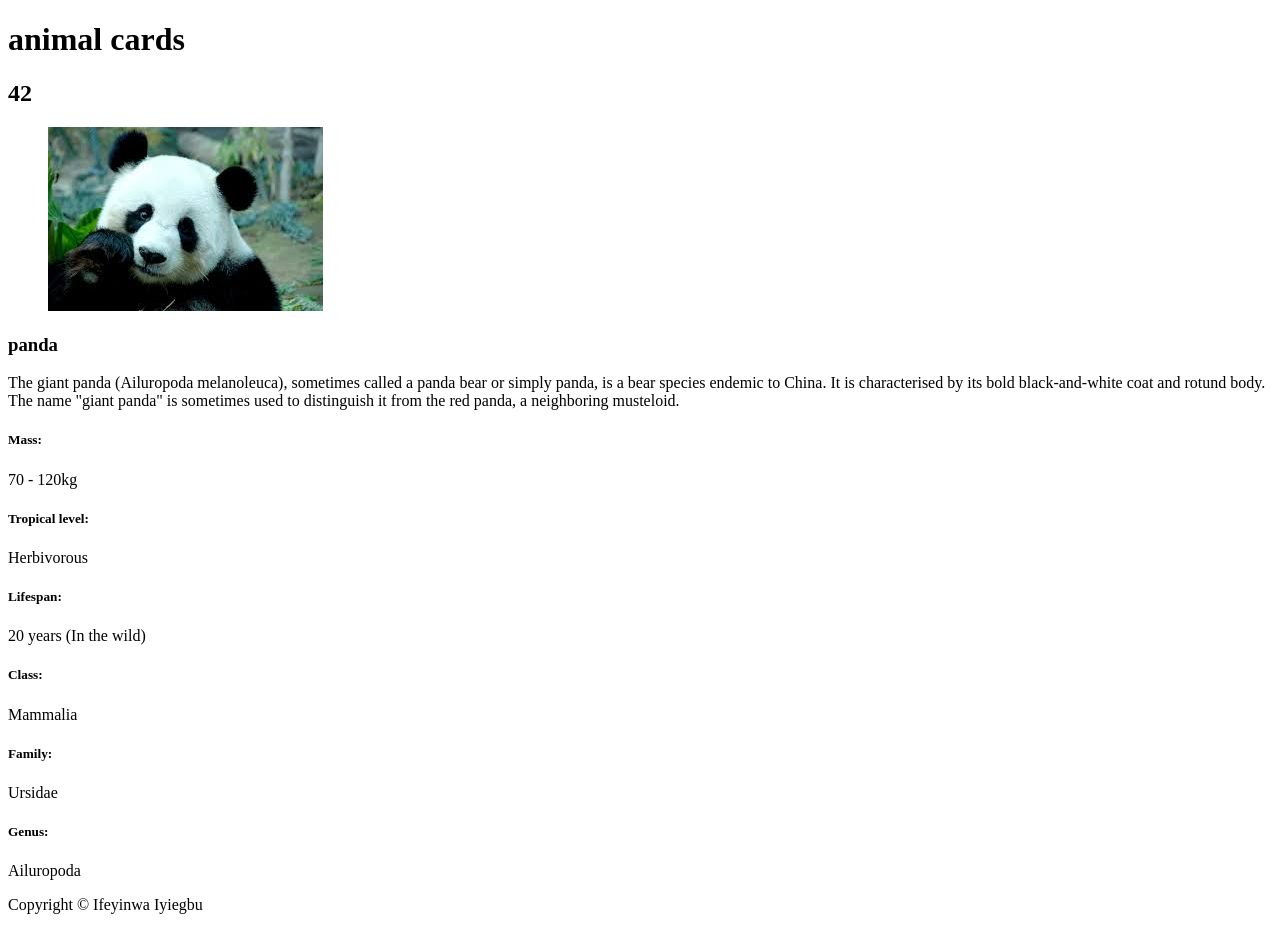
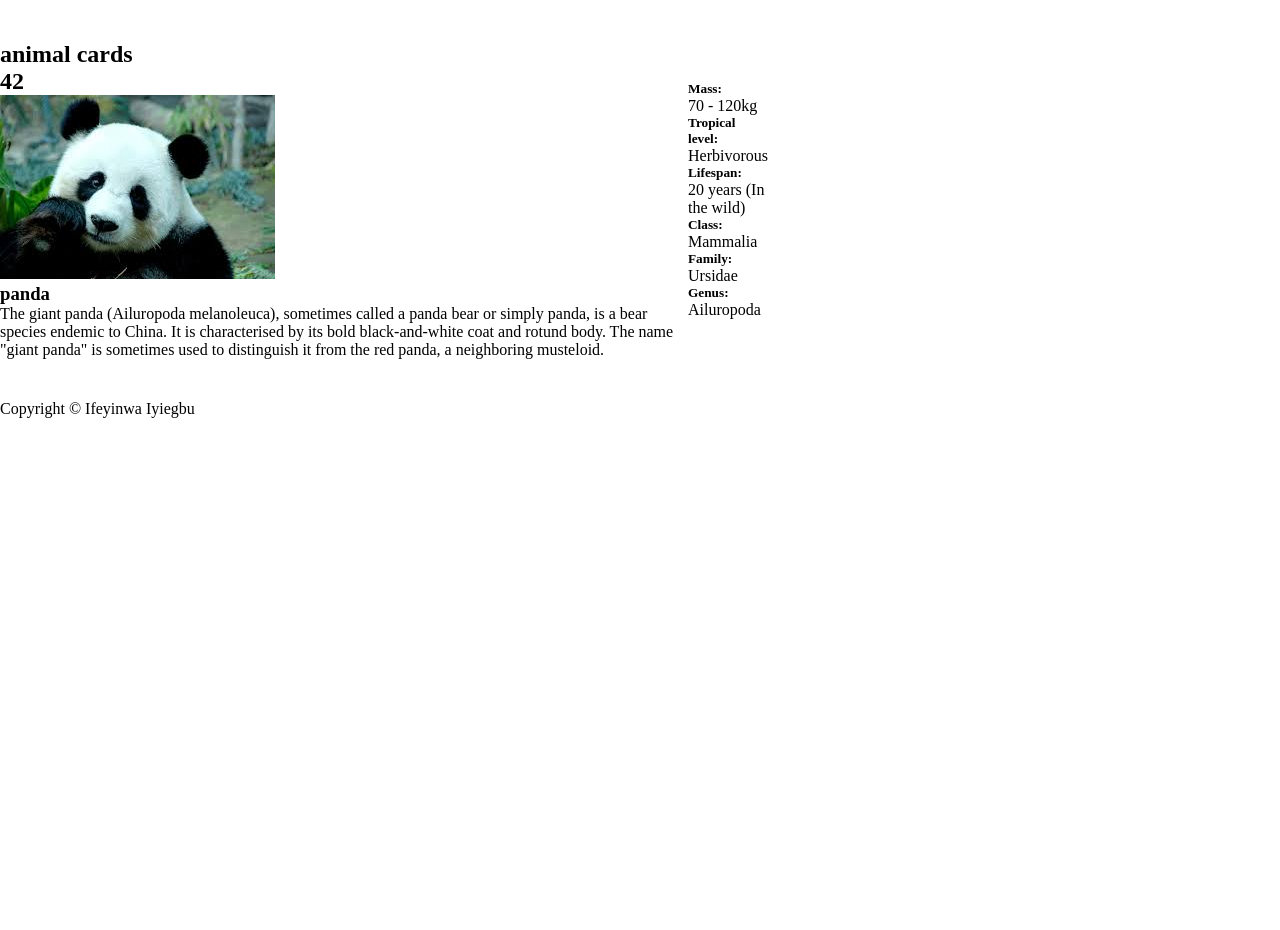
Before and after one commit to ifyiyiegbu/animaltrading-card, a plain HTML site: page index.html in a window 1280 px wide. After the commit the page ends 800 px from the top, so only its background shows below. Drawn offline with Linux system fonts and the light colour scheme.

Commit message:
added style sheet

```diff
--- a/index.html
+++ b/index.html
@@ -4,14 +4,16 @@
     <meta charset="UTF-8">
     <meta name="viewport" content="width=device-width, initial-scale=1.0">
     <title>Animal Trading Card</title>
+    <link rel="stylesheet" href="/style.css">
 </head>
 <body>
-    <header>
-        <h1>animal cards</h1>
-        <h2>42</h2>
-    </header>
     <main>
         <section class="card-face">
+            <div class="heading">
+                <h1>animal cards</h1>
+                <h2>42</h2>
+            </div>
+
             <figure>
                 <img src="./images/pandapic.jpeg" alt="">
             </figure>
--- /dev/null
+++ b/style.css
@@ -0,0 +1,38 @@
+@import url('https://fonts.googleapis.com/css2?family=Merriweather+Sans:ital,wght@0,300;0,400;0,600;0,800;1,600&display=swap');
+
+*{
+    margin: 0;
+    padding: 0;
+    box-sizing: border-box;
+}
+
+body{
+    width: 100vw;
+    height: 100vh;
+    font-family: Merriweather;
+    margin: auto;
+}
+
+main{
+    display: flex;
+    flex-direction: row;
+    justify-content: center;
+    align-items: center;
+    width: 60vw;
+    height: 50vh;
+}
+
+card-face{
+    width: 50%;
+    display: flex;
+
+}
+
+heading{
+    display: flex;
+    flex-direction: row;
+    font-weight: 800;
+    font-size: 20rem;
+    background-color: black;
+    color: hsl(0, 0%, 100%);
+}
```
